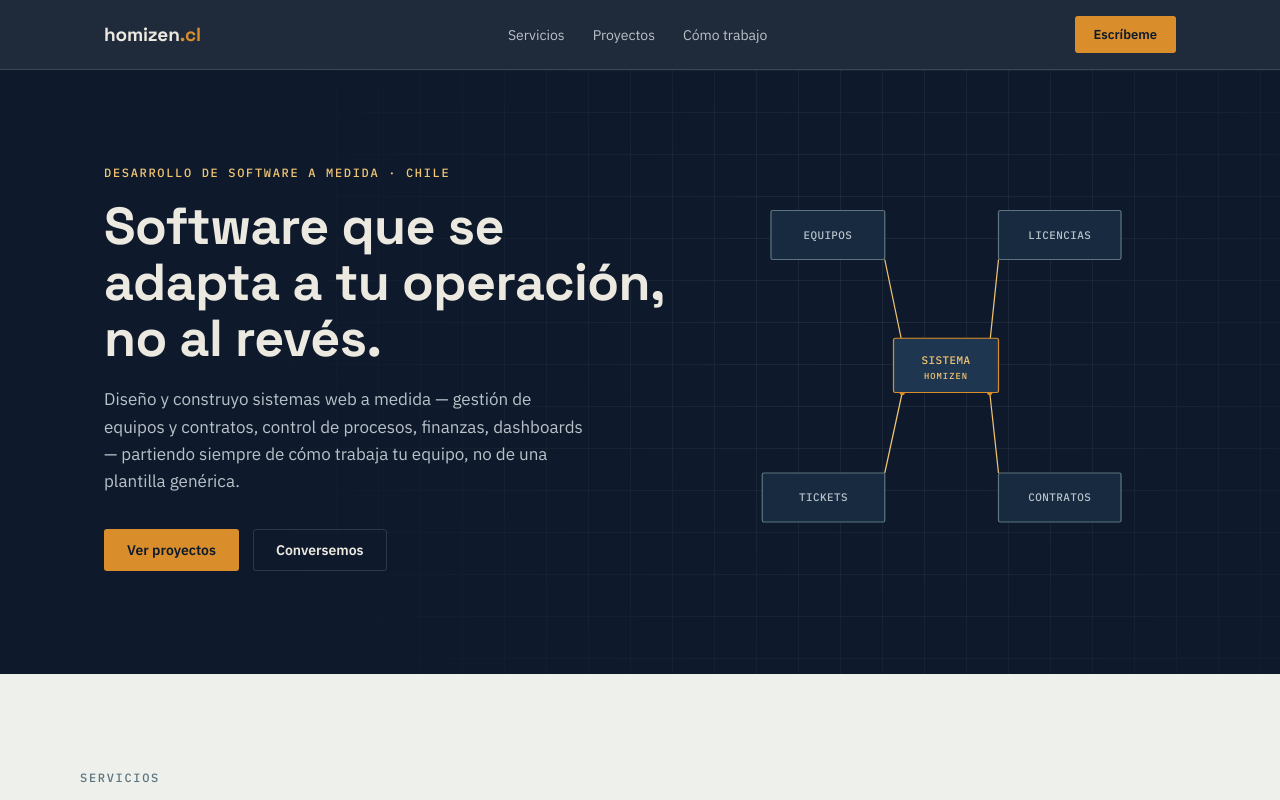
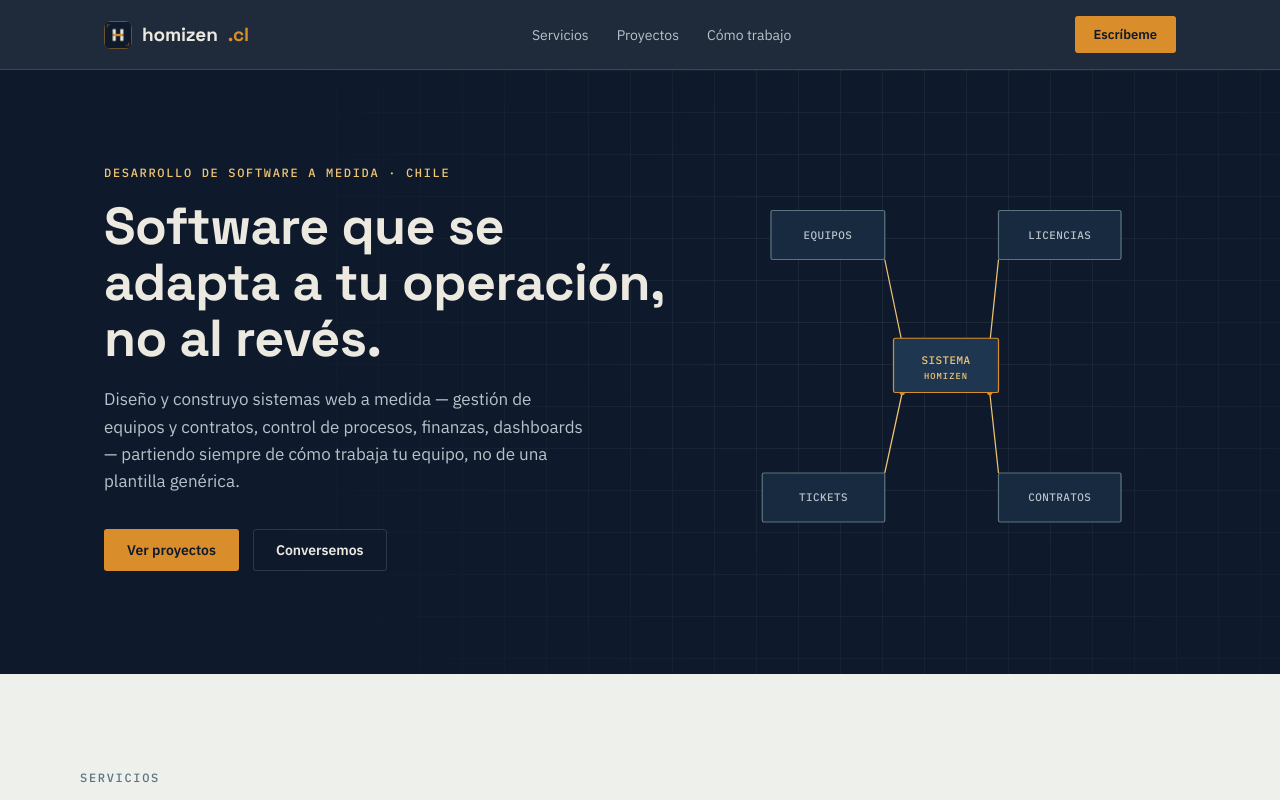
Before and after one commit to homizencl/homizen-web, a plain HTML site: page index.html in a window 1280 px wide. Shown: the top 800 px of the page. Drawn offline with Linux system fonts and the light colour scheme.

Commit message:
Add files via upload

```diff
--- a/index.html
+++ b/index.html
@@ -8,6 +8,9 @@
 <link rel="preconnect" href="https://fonts.googleapis.com">
 <link rel="preconnect" href="https://fonts.gstatic.com" crossorigin>
 <link href="https://fonts.googleapis.com/css2?family=Space+Grotesk:wght@500;700&family=IBM+Plex+Sans:wght@400;500;600&family=IBM+Plex+Mono:wght@500&display=swap" rel="stylesheet">
+<link rel="icon" type="image/png" sizes="32x32" href="assets/favicon-32.png">
+<link rel="icon" type="image/png" sizes="16x16" href="assets/favicon-16.png">
+<link rel="apple-touch-icon" sizes="180x180" href="assets/apple-touch-icon.png">
 <style>
   :root{
     --navy-900:#0E1A2B;
@@ -75,6 +78,10 @@
   .logo{
     font-family:var(--font-display);font-weight:700;font-size:19px;
     color:var(--cream);letter-spacing:-0.01em;
+    display:flex;align-items:center;gap:10px;
+  }
+  .logo-icon{
+    display:block;width:28px;height:28px;border-radius:7px;
   }
   .logo-dot{color:var(--amber);}
   .nav-links{display:flex;gap:28px;flex-wrap:wrap;}
@@ -252,7 +259,7 @@
 
 <header class="nav">
   <div class="nav-inner">
-    <a class="logo" href="#inicio">homizen<span class="logo-dot">.cl</span></a>
+    <a class="logo" href="#inicio"><img class="logo-icon" src="assets/firma-logo.png" alt="">homizen<span class="logo-dot">.cl</span></a>
     <nav class="nav-links">
       <a href="#servicios">Servicios</a>
       <a href="#proyectos">Proyectos</a>
```
Also changed, not shown: apple-touch-icon.png (added), favicon-16.png (added), favicon-32.png (added).
